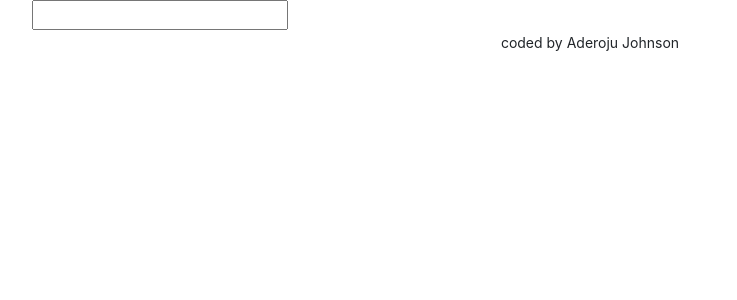
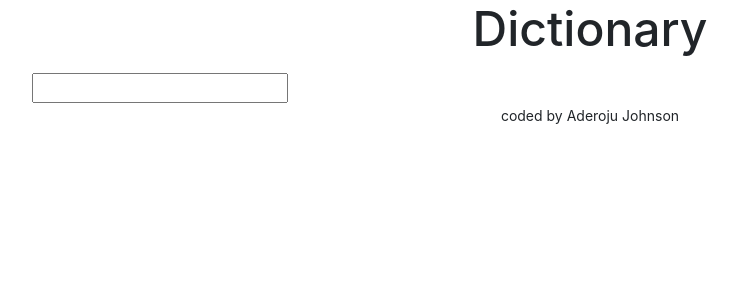
Before and after one commit to dheroju/dictionary-project, a React (Create React App) app: page / in a window 1280 px wide. Shown: the top 300 px of the page, without its empty margins (50-787 px from the left). Built offline with nearby package versions, Linux system fonts and the light colour scheme.

Commit message:
Updated the dictionary element

```diff
--- a/src/App.css
+++ b/src/App.css
@@ -1,4 +1,5 @@
 .App-footer {
   text-align: center;
   margin: 30px 0;
+  margin-top: 5px;
 }
--- a/src/Dictionary.css
+++ b/src/Dictionary.css
@@ -0,0 +1,5 @@
+.Dictionary h1 {
+  font-size: 48px;
+  margin-bottom: 15px;
+  text-align: center;
+}
--- a/src/Dictionary.js
+++ b/src/Dictionary.js
@@ -25,6 +25,7 @@ export default function Dictionary() {
 
   return (
     <div className="Dictionary">
+      <h1>Dictionary</h1>
       <form onSubmit={search}>
         <input type="search" onChange={handleKeywordChange} />
       </form>
```
